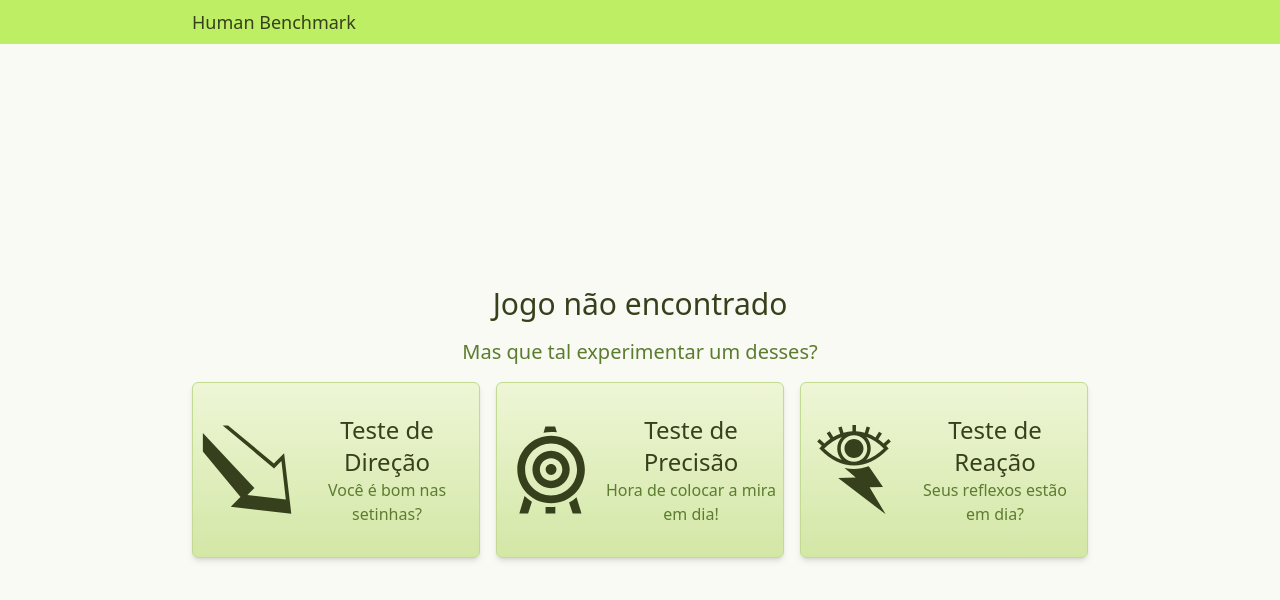
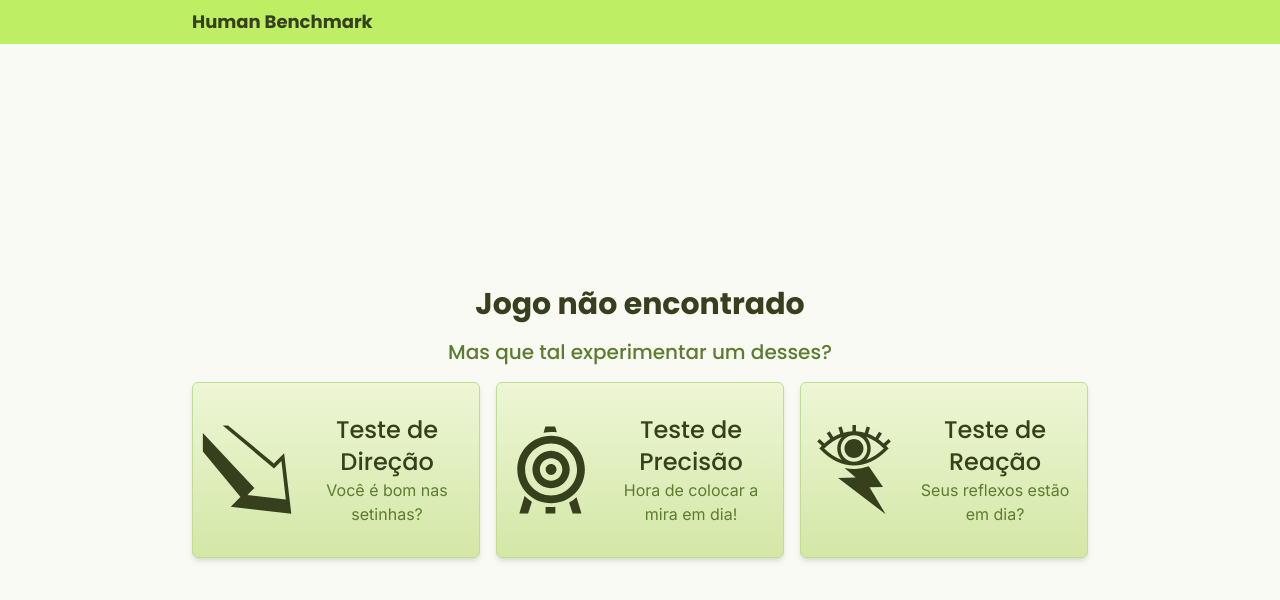
Before and after one commit to Typhonn003/human_benchmark, a Next.js app: page /game/1 in a window 1280 px wide. Shown: the top 600 px of the page. Built offline with nearby package versions, Linux system fonts and the light colour scheme; no server answers.

Commit message:
feat: change all pages font

```diff
--- a/src/components/cards/GameCard.tsx
+++ b/src/components/cards/GameCard.tsx
@@ -1,5 +1,6 @@
 import { ReactNode } from "react";
 import { useRouter } from "next/router";
+import { poppins } from "@/fonts";
 
 interface GameCardProps {
   icon: ReactNode;
@@ -19,7 +20,11 @@ const GameCard = ({ icon, title, description, name }: GameCardProps) => {
       <div className="text-8xl group-hover:text-lime11">{icon}</div>
       <div className="flex w-3/5 flex-col">
         <div>
-          <h2 className="text-center text-2xl font-medium">{title}</h2>
+          <h2
+            className={`${poppins.className} text-center text-2xl font-medium`}
+          >
+            {title}
+          </h2>
           <p className="text-center text-lime11">{description}</p>
         </div>
       </div>
--- a/src/components/cards/InfoCard.tsx
+++ b/src/components/cards/InfoCard.tsx
@@ -1,3 +1,4 @@
+import { poppins } from "@/fonts";
 import { ReactNode } from "react";
 
 interface InfoCardProps {
@@ -13,7 +14,11 @@ const InfoCard = ({ icon, title, description }: InfoCardProps) => {
         {icon}
       </div>
       <div>
-        <h2 className="text-xl font-medium laptop:text-2xl">{title}</h2>
+        <h2
+          className={`${poppins.className} text-xl font-medium laptop:text-2xl`}
+        >
+          {title}
+        </h2>
         <p className="text-justify text-base text-lime11 desktop:text-lg">
           {description}
         </p>
--- a/src/components/layout/Header.tsx
+++ b/src/components/layout/Header.tsx
@@ -4,6 +4,7 @@ import { destroyCookie } from "nookies";
 import { useRouter } from "next/router";
 
 import { Button } from "@/components";
+import { inter, poppins } from "@/fonts";
 
 const Header = () => {
   const { user, destroyUser } = useUserStore();
@@ -15,10 +16,12 @@ const Header = () => {
   };
 
   return (
-    <header className="fixed top-0 z-20 w-full bg-lime9">
+    <header className={`${inter.className} fixed top-0 z-20 w-full bg-lime9`}>
       <div className="container-width mx-auto flex items-center justify-between py-2">
         <Link href="/">
-          <h1 className="text-lg font-medium">Human Benchmark</h1>
+          <h1 className={`${poppins.className} text-lg font-bold`}>
+            Human Benchmark
+          </h1>
         </Link>
         {user ? (
           <ul className="flex gap-2">
--- /dev/null
+++ b/src/fonts/index.ts
@@ -0,0 +1,12 @@
+import { Inter, Poppins } from "next/font/google";
+
+const poppins = Poppins({
+  weight: ["500", "700"],
+  subsets: ["latin"],
+});
+
+const inter = Inter({
+  subsets: ["latin"],
+});
+
+export { poppins, inter };
--- a/src/pages/404.tsx
+++ b/src/pages/404.tsx
@@ -1,8 +1,9 @@
 import { useRouter } from "next/router";
+import { useUserStore } from "@/store";
+import { useEffect } from "react";
 
 import { Button } from "@/components";
-import { useUserStore } from "@/store";
-import { useEffect } from "react";
+import { inter } from "@/fonts";
 
 const Custom404Page = () => {
   const { user, fetch } = useUserStore();
@@ -14,7 +15,9 @@ const Custom404Page = () => {
   }, [fetch]);
 
   return (
-    <main className="screen-height-without-header container-width flex items-center justify-center">
+    <main
+      className={`${inter.className} screen-height-without-header container-width flex items-center justify-center`}
+    >
       <div className="flex max-w-96 flex-col gap-4">
         <h2 className="text-center text-4xl">Que pena...</h2>
         <h3 className="text-center text-lg text-lime11">
--- a/src/pages/game/[game].tsx
+++ b/src/pages/game/[game].tsx
@@ -1,9 +1,11 @@
-import { useEffect, useState, useCallback } from "react";
+import { GetServerSideProps, GetServerSidePropsContext } from "next";
+import { useGameStatusStore, useUserStore } from "@/store";
+import { useEffect, useState } from "react";
 import { useRouter } from "next/router";
-import { useGameStatusStore, useUserStore } from "@/store";
+import api from "@/services/axios";
+
 import { Button, GameCard, gamesData, gamesInfo } from "@/components";
-import api from "@/services/axios";
-import { GetServerSideProps, GetServerSidePropsContext } from "next";
+import { inter, poppins } from "@/fonts";
 
 interface IGameInfo {
   name: string;
@@ -74,14 +76,18 @@ const Game = ({ isMobile }: { isMobile: boolean }) => {
 
   if (!gameName || !["arrow", "aim", "reaction"].includes(gameName)) {
     return (
-      <main className="screen-height-without-header flex flex-col items-center justify-evenly tablet:justify-center tablet:gap-4">
-        <h2 className="text-xl font-medium text-lime12 tablet:text-3xl">
-          Jogo não encontrado
-        </h2>
-        <h3 className="text-base font-medium text-lime11 tablet:text-xl">
-          Mas que tal experimentar um desses?
-        </h3>
-        <div className="container-width">
+      <main className={`${inter.className} screen-height-without-header`}>
+        <div className="container-width flex h-full flex-col items-center justify-center tablet:gap-4">
+          <h2
+            className={`${poppins.className} text-center text-xl font-bold text-lime12 tablet:text-3xl`}
+          >
+            Jogo não encontrado
+          </h2>
+          <h3
+            className={`${poppins.className} text-center text-base font-medium text-lime11 tablet:text-xl`}
+          >
+            Mas que tal experimentar um desses?
+          </h3>
           <ul className="flex flex-col gap-4 tablet:grid tablet:grid-cols-2 laptop:grid-cols-3">
             {gamesInfo.map(({ icon, name, description, title }) => (
               <GameCard
@@ -101,7 +107,9 @@ const Game = ({ isMobile }: { isMobile: boolean }) => {
   const { gameComponent, icon, name, instructions } = gamesData[gameName];
 
   return (
-    <main className="screen-height-without-header flex items-center justify-center bg-lime3">
+    <main
+      className={`${inter.className} screen-height-without-header flex items-center justify-center bg-lime3`}
+    >
       {isMobile ? (
         <div className="container-width max-w-72 rounded-md bg-lime9 p-6">
           <p className="text-center text-lg font-semibold text-lime12">
--- a/src/pages/index.tsx
+++ b/src/pages/index.tsx
@@ -14,6 +14,7 @@ import {
   RegisterForm,
   gamesInfo,
 } from "@/components";
+import { inter, poppins } from "@/fonts";
 
 const Home = () => {
   const router = useRouter();
@@ -42,14 +43,18 @@ const Home = () => {
   }
 
   return (
-    <main className="flex flex-col">
+    <main className={`${inter.className} flex flex-col`}>
       <section className="screen-height-without-header flex items-center bg-lime3 tablet:h-auto tablet:py-10">
         <div className="container-width desktop:gap-38 flex max-w-96 flex-col items-center gap-5 tablet:max-w-full tablet:flex-row ">
           <div className="relative flex w-full flex-col items-center gap-4 tablet:w-2/4 laptop:items-start laptop:gap-8 desktop:w-3/5">
-            <h1 className="z-10 text-center text-3xl font-semibold smartphone:text-[2.3rem] tablet:text-[2rem] laptop:text-5xl  desktop:text-6xl">
+            <h1
+              className={`${poppins.className} z-10 text-center text-3xl font-semibold smartphone:text-[2.3rem] tablet:text-[2rem] laptop:text-5xl  desktop:text-6xl`}
+            >
               Human Benchmark
             </h1>
-            <div className="z-10 w-72 text-xl font-medium text-lime11 smartphone:block laptop:w-full laptop:text-3xl desktop:text-4xl">
+            <div
+              className={`${poppins.className} z-10 w-72 text-xl font-medium text-lime11 smartphone:block laptop:w-full laptop:text-3xl desktop:text-4xl`}
+            >
               <p>Se desafie.</p>
               <p className="text-center">Aprimore suas habilidades.</p>
               <p className="text-right">Supere seus limites.</p>
--- a/src/pages/profile.tsx
+++ b/src/pages/profile.tsx
@@ -4,6 +4,7 @@ import { useGameStatusStore, useUserStore } from "@/store";
 
 import { EditProfile, gamesData, gamesInfo, GameCard } from "@/components";
 import { FaArrowRotateRight } from "react-icons/fa6";
+import { inter, poppins } from "@/fonts";
 
 interface GameStats {
   name: string;
@@ -73,11 +74,13 @@ const Profile = () => {
       : [];
 
     return (
-      <main className="flex flex-col gap-4">
+      <main className={`${inter.className} flex flex-col gap-4`}>
         <section className="bg-lime3">
           <div className="container-width mt-11 py-3">
             <div className="flex justify-between">
-              <h2 className="text-3xl font-semibold text-lime12">
+              <h2
+                className={`${poppins.className} text-3xl font-semibold text-lime12`}
+              >
                 Olá, @{firstName}!
               </h2>
               <EditProfile name={user.name} id={user.id} />
@@ -124,7 +127,9 @@ const Profile = () => {
                 )
               ) : (
                 <div className="rounded-md border border-lime6 bg-lime3 p-2">
-                  <h3 className="text-center text-lg text-lime12">
+                  <h3
+                    className={`${poppins.className} text-center text-lg text-lime12`}
+                  >
                     Nenhuma pontuação registrada
                   </h3>
                 </div>
```
